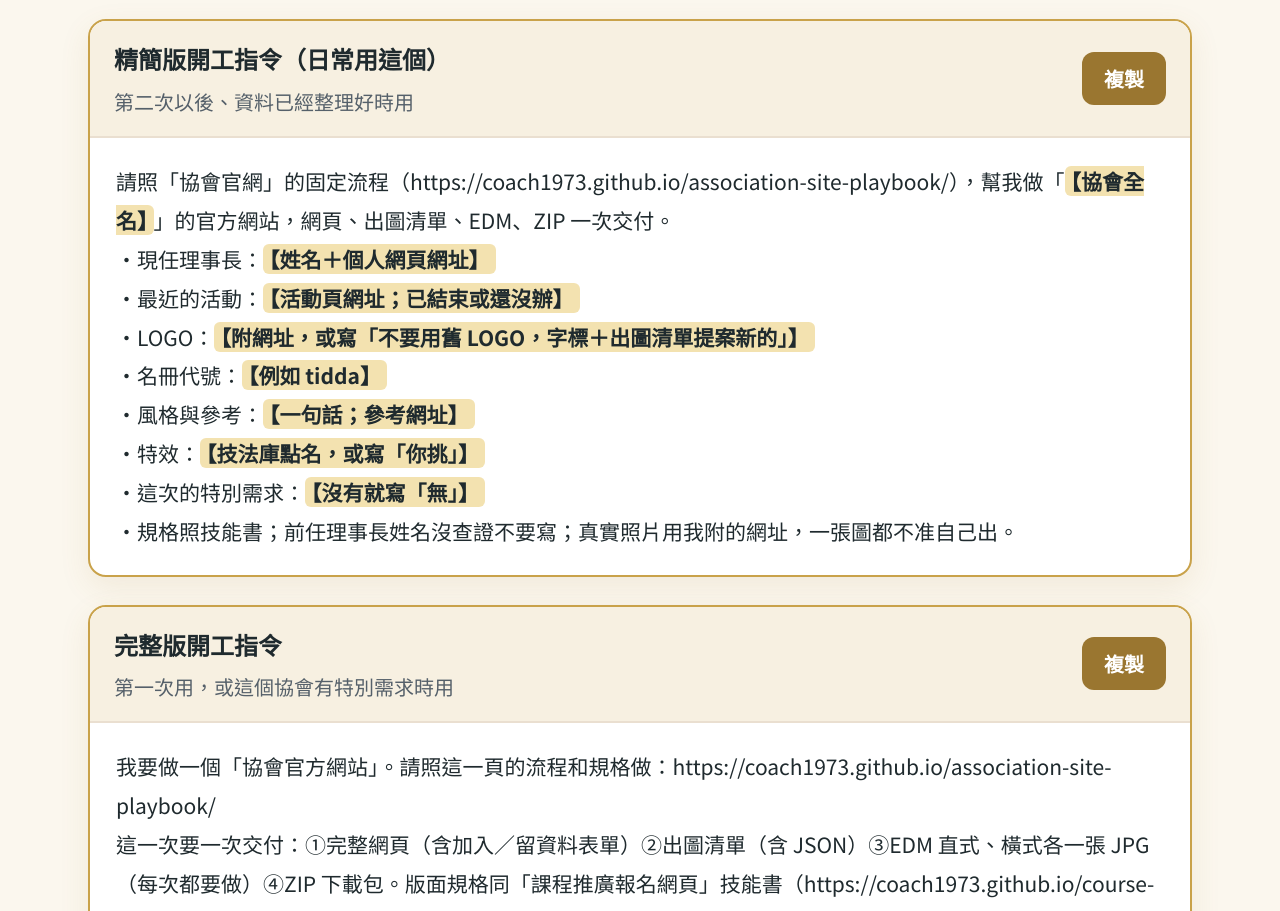
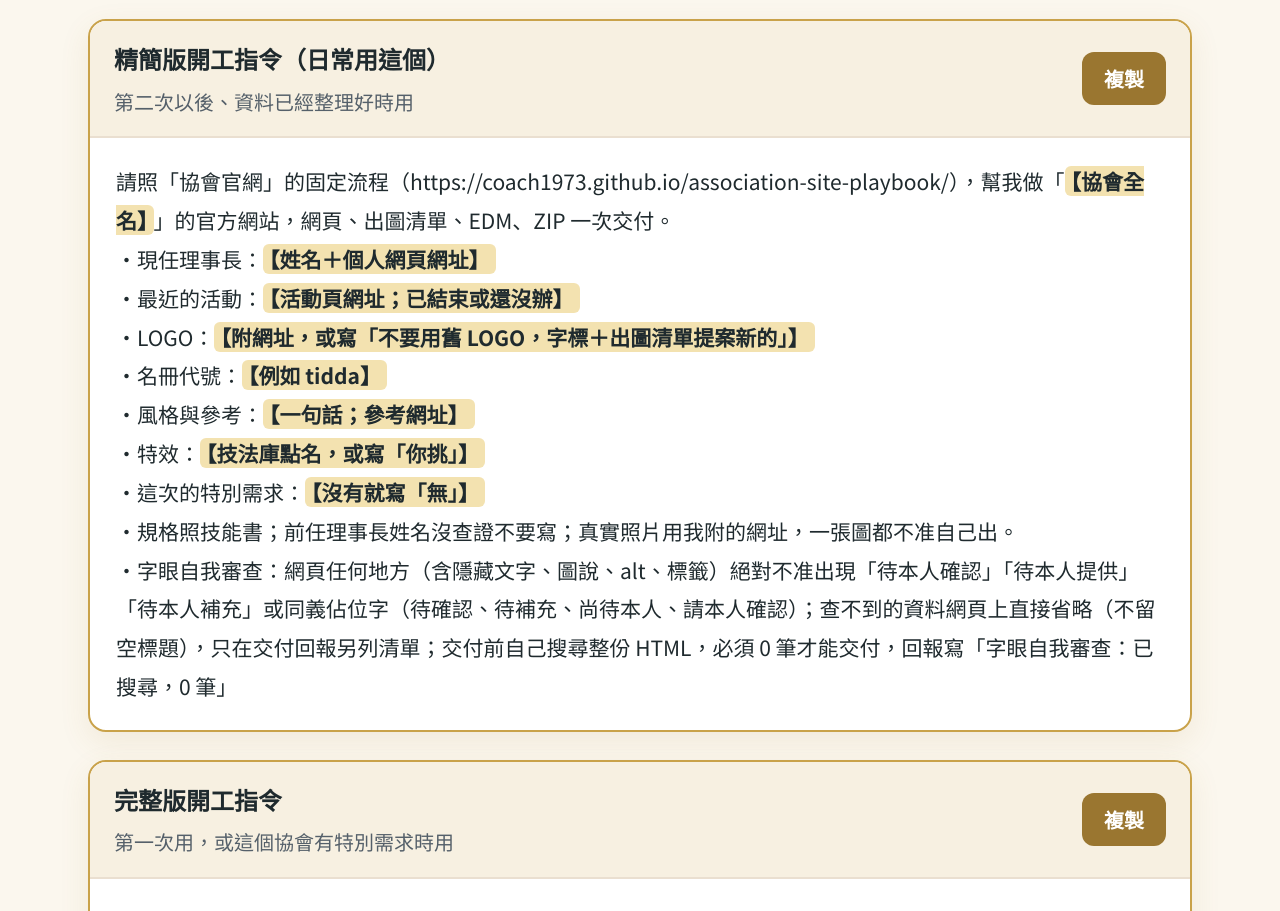
Before and after one commit to Coach1973/association-site-playbook, a plain HTML site: page index.html in a window 1280 px wide. Shown: the part 1200-2111 px from the top of the page. Drawn offline with Linux system fonts and the light colour scheme.

Commit message:
一鍵導入指令新增「字眼自我審查」：禁止待本人確認／提供／補充（教練 2026-11-21）

```diff
--- a/index.html
+++ b/index.html
@@ -177,7 +177,8 @@ footer small{display:block;text-align:center;margin-top:18px;font-size:20px;colo
 ・風格與參考：<span class="fill">【一句話；參考網址】</span>
 ・特效：<span class="fill">【技法庫點名，或寫「你挑」】</span>
 ・這次的特別需求：<span class="fill">【沒有就寫「無」】</span>
-・規格照技能書；前任理事長姓名沒查證不要寫；真實照片用我附的網址，一張圖都不准自己出。</pre>
+・規格照技能書；前任理事長姓名沒查證不要寫；真實照片用我附的網址，一張圖都不准自己出。
+・字眼自我審查：網頁任何地方（含隱藏文字、圖說、alt、標籤）絕對不准出現「待本人確認」「待本人提供」「待本人補充」或同義佔位字（待確認、待補充、尚待本人、請本人確認）；查不到的資料網頁上直接省略（不留空標題），只在交付回報另列清單；交付前自己搜尋整份 HTML，必須 0 筆才能交付，回報寫「字眼自我審查：已搜尋，0 筆」</pre>
     </article>
 
     <article class="prompt">
@@ -225,6 +226,7 @@ footer small{display:block;text-align:center;margin-top:18px;font-size:20px;colo
 【參考】<span class="fill">【類似協會的官網網址 1～2 個，說明參考哪一段】</span>
 
 ・規格照技能書：最小字 20px；頁尾四個連結；一張圖都不准自己出，只寫出圖清單（prompts.html＋JSON），出圖位置寫成 &lt;img data-slot="IMG-編號"&gt;；ZIP 根目錄是全小寫 index.html，交付前解壓驗證過。
+・字眼自我審查：網頁任何地方（含隱藏文字、圖說、alt、標籤）絕對不准出現「待本人確認」「待本人提供」「待本人補充」或同義佔位字（待確認、待補充、尚待本人、請本人確認）；查不到的資料網頁上直接省略（不留空標題），只在交付回報另列清單；交付前自己搜尋整份 HTML，必須 0 筆才能交付，回報寫「字眼自我審查：已搜尋，0 筆」
 ・網址代號：<span class="fill">【小寫英文，例如 tidda】</span></pre>
     </article>
 
```
